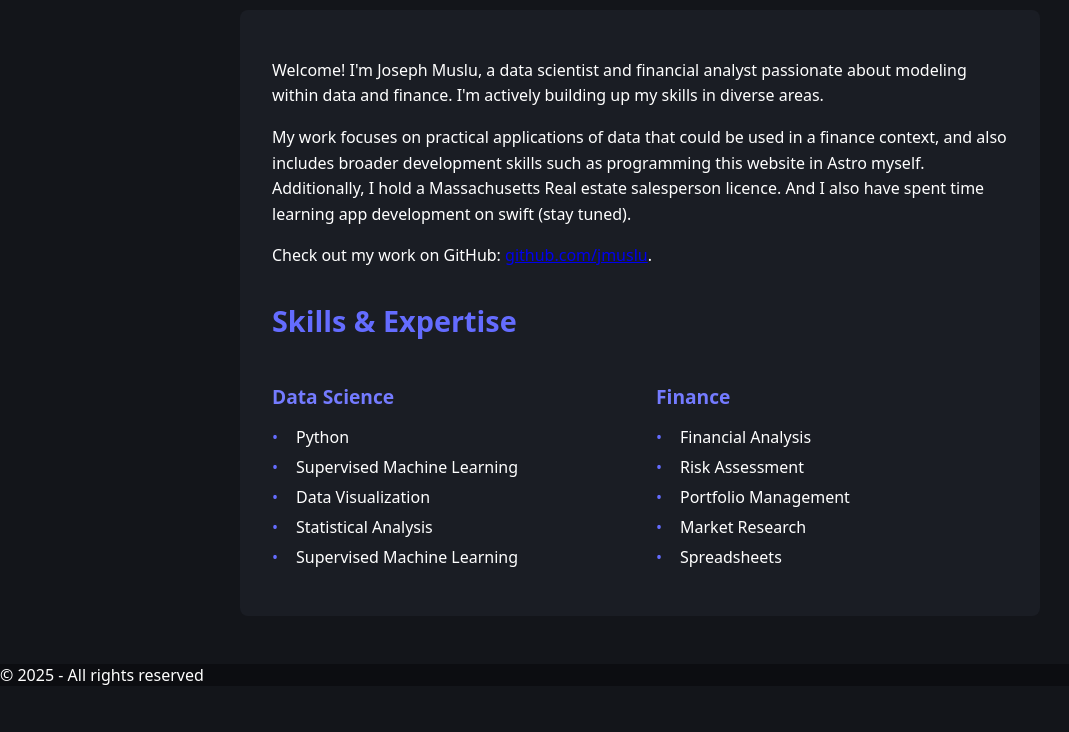
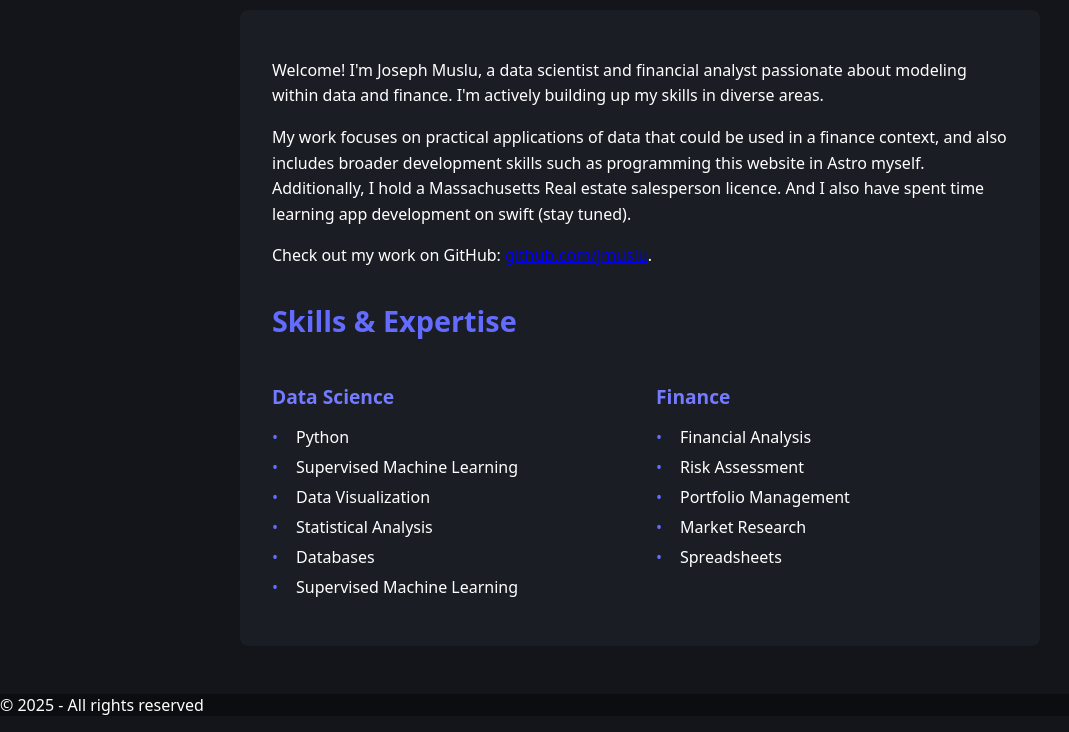
Before and after one commit to jmuslu/personalweb, an Astro site: page /personalweb/about in a window 1280 px wide. Shown: the part 234-966 px from the top of the page, without its empty margins (0-1069 px from the left). Before the commit the page ends 936 px from the top, so only its background shows below. Built offline with nearby package versions, Linux system fonts and the light colour scheme; Astro itself is replaced by a stand-in of ours.

Commit message:
Update about.astro

```diff
--- a/src/pages/about.astro
+++ b/src/pages/about.astro
@@ -33,7 +33,9 @@ import Layout from '../layouts/Layout.astro';
 							<li>Supervised Machine Learning</li>
 							<li>Data Visualization</li>
 							<li>Statistical Analysis</li>
+                                                        <li>Databases</li>
 							<li>Supervised Machine Learning</li>
+
 						</ul>
 					</div>
 					<div class="category">
```
